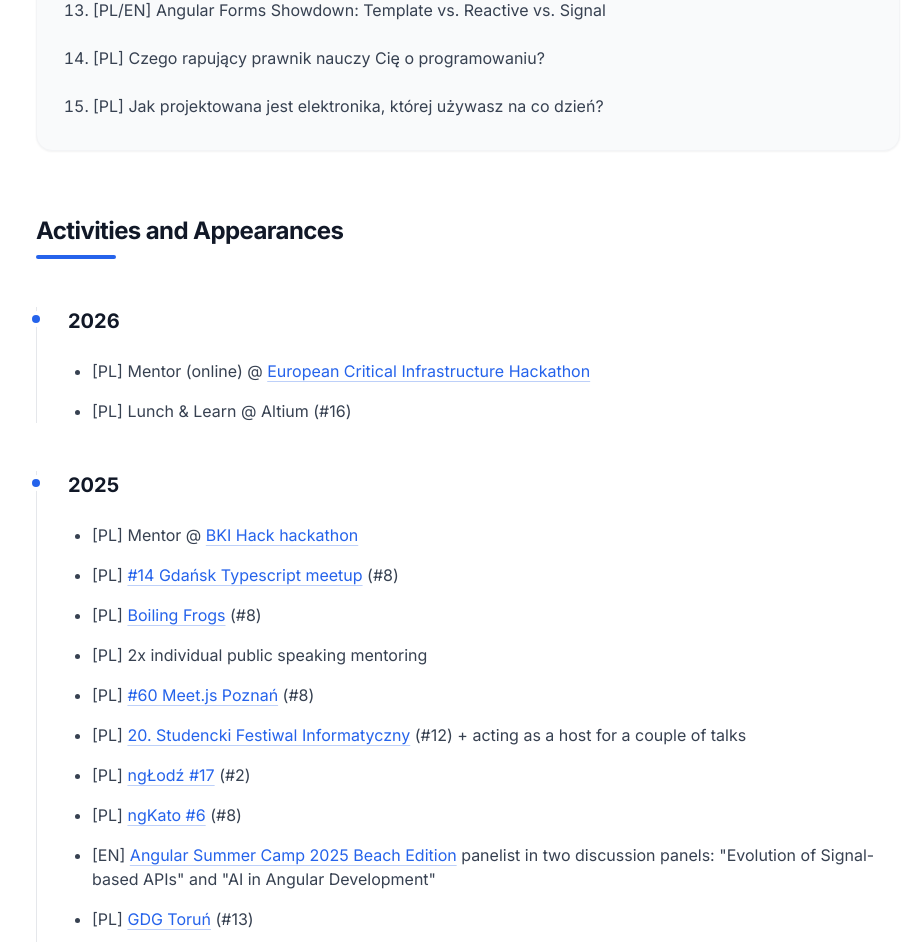
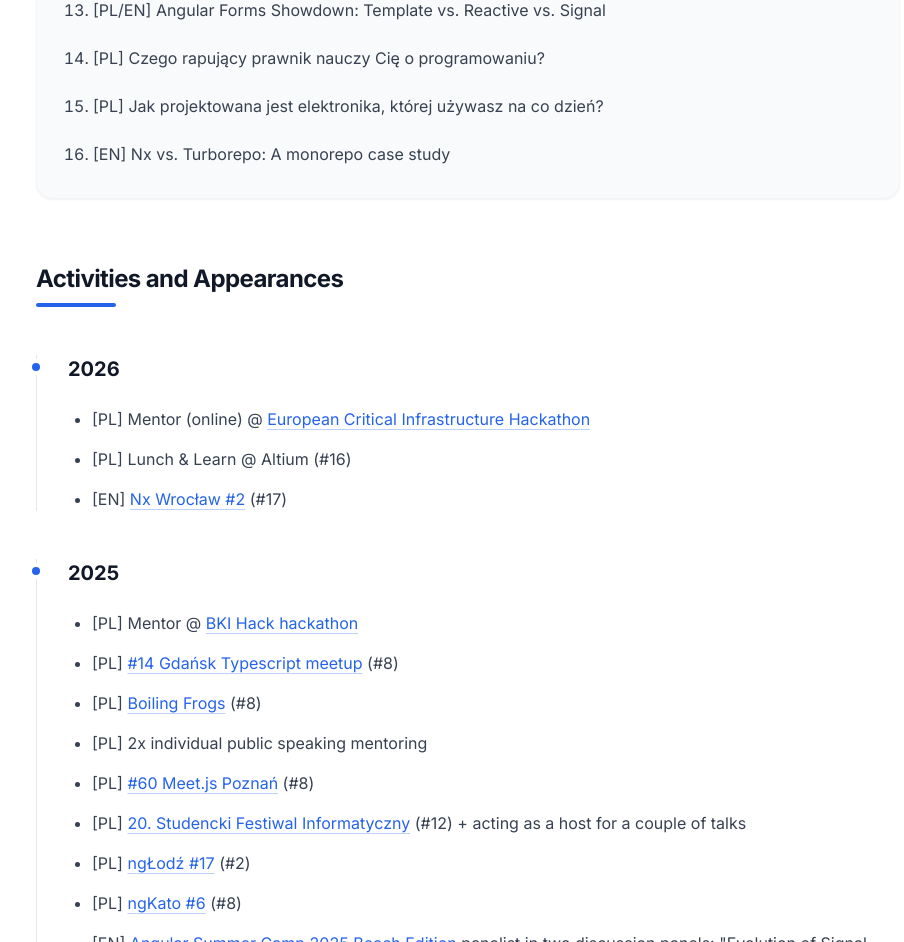
Before and after one commit to superdyzio/superdyzio.github.io, a Next.js app: page /speaker in a window 1280 px wide. Shown: the part 1191-2133 px from the top of the page, without its empty margins (172-1076 px from the left). Built offline with nearby package versions, Linux system fonts and the light colour scheme.

Commit message:
add Nx Wrocław

```diff
--- a/src/app/speaker/page.tsx
+++ b/src/app/speaker/page.tsx
@@ -1,5 +1,3 @@
-import Link from 'next/link';
-
 export default function SpeakerPage() {
   return (
     <div className="space-y-16">
@@ -58,6 +56,7 @@
             <li>[PL/EN] Angular Forms Showdown: Template vs. Reactive vs. Signal</li>
             <li>[PL] Czego rapujący prawnik nauczy Cię o programowaniu?</li>
             <li>[PL] Jak projektowana jest elektronika, której używasz na co dzień?</li>
+            <li>[EN] Nx vs. Turborepo: A monorepo case study</li>
           </ol>
         </div>
       </section>
@@ -75,6 +74,7 @@
             <ul className="space-y-4 list-disc ml-6 text-gray-700">
               <li>[PL] Mentor (online) @ <a href="https://criticalhackathon.com/" className="text-blue-600 hover:text-blue-800 underline decoration-blue-600/30 underline-offset-4 transition-colors">European Critical Infrastructure Hackathon</a></li>
               <li>[PL] Lunch & Learn @ Altium (#16)</li>
+              <li>[EN] <a href="https://www.youtube.com/watch?v=olpkD-lUePg" className="text-blue-600 hover:text-blue-800 underline decoration-blue-600/30 underline-offset-4 transition-colors">Nx Wrocław #2</a> (#17)</li>
             </ul>
           </div>
 
```
